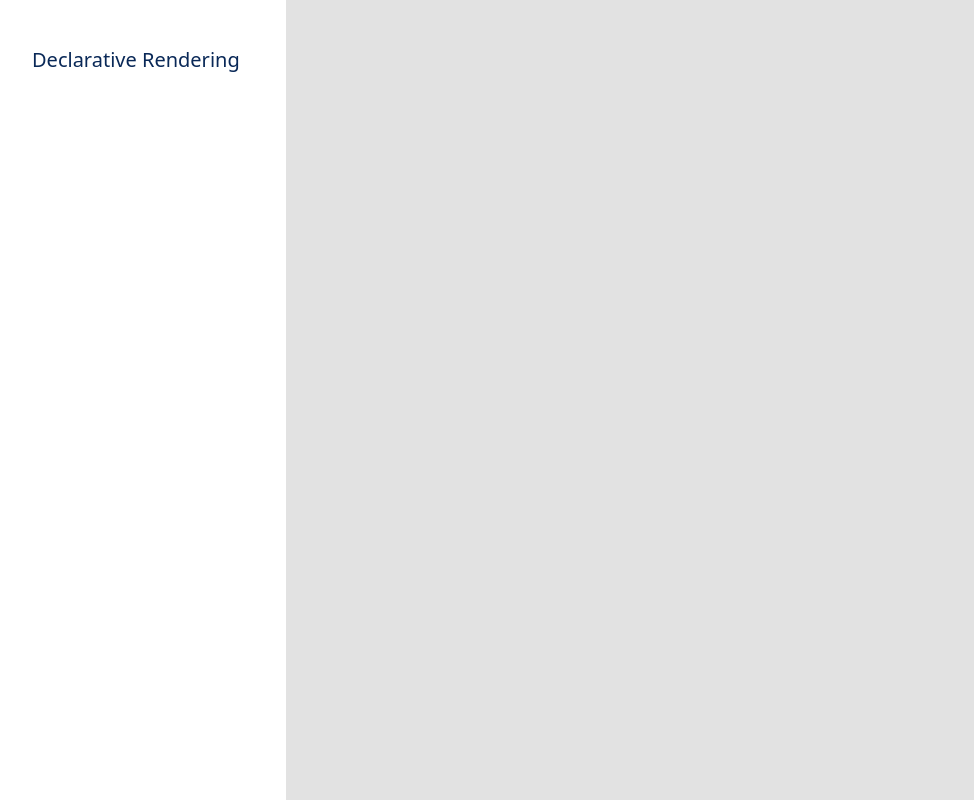
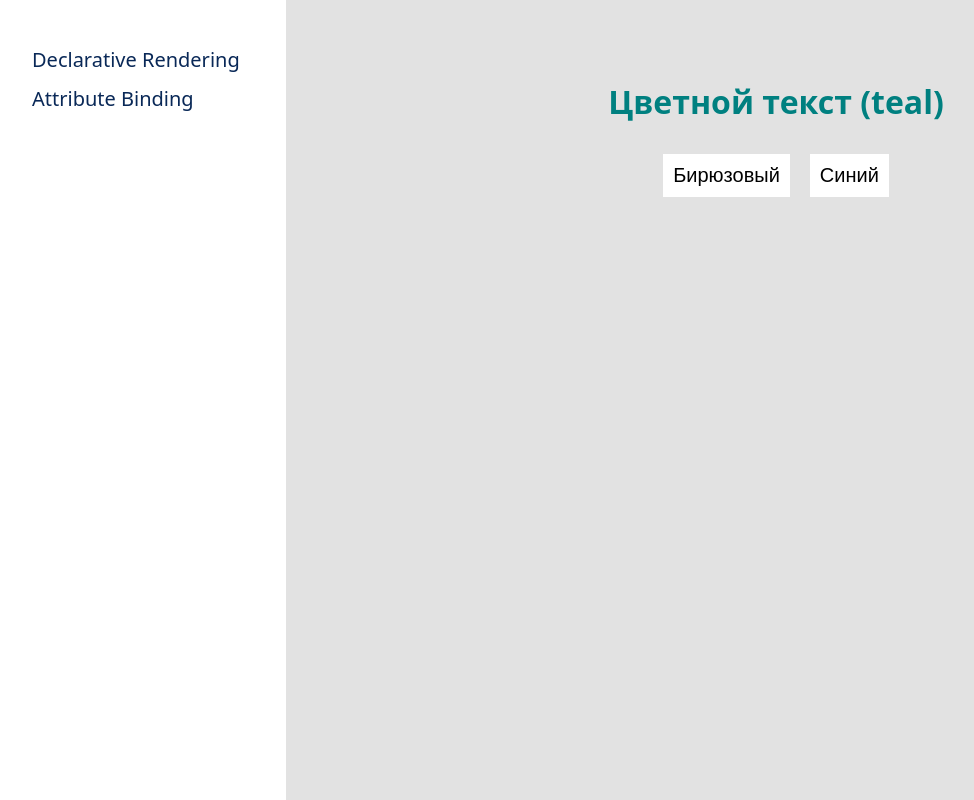
Before and after one commit to a-xalimonov/learnVue3, a Vue app: page /attribute_binding in a window 1280 px wide. Shown: the whole page, without its empty margins (14-988 px from the left). Built offline with nearby package versions, Linux system fonts and the light colour scheme.

Commit message:
Сделано задание по привязке атрибутов

```diff
--- a/src/App.vue
+++ b/src/App.vue
@@ -6,6 +6,7 @@ import { RouterLink, RouterView } from 'vue-router'
   <div class="wrapper">
     <nav>
       <RouterLink to="/declarative_rendering">Declarative Rendering</RouterLink>
+      <RouterLink to="/attribute_binding">Attribute Binding</RouterLink>
     </nav>
     <main>
       <RouterView />
--- a/src/assets/main.css
+++ b/src/assets/main.css
@@ -6,3 +6,15 @@ body {
 * {
   box-sizing: border-box;
 }
+
+button {
+  background-color: rgb(255, 255, 255);
+  padding: 10px;
+  border: 0px;
+  transition: 0.3s;
+}
+
+button:hover {
+  background-color: rgb(245, 245, 245);
+  box-shadow: 0px 0px 12px 0px rgba(0, 0, 0, 0.178);
+}
--- a/src/router/index.ts
+++ b/src/router/index.ts
@@ -1,5 +1,6 @@
 import { createRouter, createWebHistory } from 'vue-router'
 import DeclarativeRendering from '../views/DeclarativeRendering.vue'
+import AttributeBinding from '../views/AttributeBinding.vue'
 
 const router = createRouter({
   history: createWebHistory(import.meta.env.BASE_URL),
@@ -12,7 +13,12 @@ const router = createRouter({
       path: '/declarative_rendering',
       name: 'declarative_rendering',
       component: DeclarativeRendering
-    }
+    },
+    {
+      path: '/attribute_binding',
+      name: 'attribute_binding',
+      component: AttributeBinding
+    },
   ]
 })
 
--- /dev/null
+++ b/src/views/AttributeBinding.vue
@@ -0,0 +1,32 @@
+<script setup lang="ts">
+import { ref } from 'vue';
+
+const className = ref('teal');
+</script>
+
+<template>
+  <div class="content">
+      <h1 :class="className">Цветной текст ({{ className }})</h1>
+      <button @click="className = 'teal'">Бирюзовый</button>
+      <button @click="className = 'blue'">Синий</button>
+  </div>
+</template>
+
+<style scoped>
+.content {
+  text-align: center;
+  margin-top: 80px;
+}
+
+.teal {
+    color: teal;
+}
+.blue {
+    color: blue;
+}
+
+button {
+    font-size: 20px;
+    margin: 10px;
+}
+</style>
--- a/src/views/DeclarativeRendering.vue
+++ b/src/views/DeclarativeRendering.vue
@@ -15,6 +15,6 @@ const headerText = ref('Текущее время')
 <style scoped>
 .content {
   text-align: center;
-  margin: 80px auto
+  margin-top: 80px;
 }
 </style>
```
